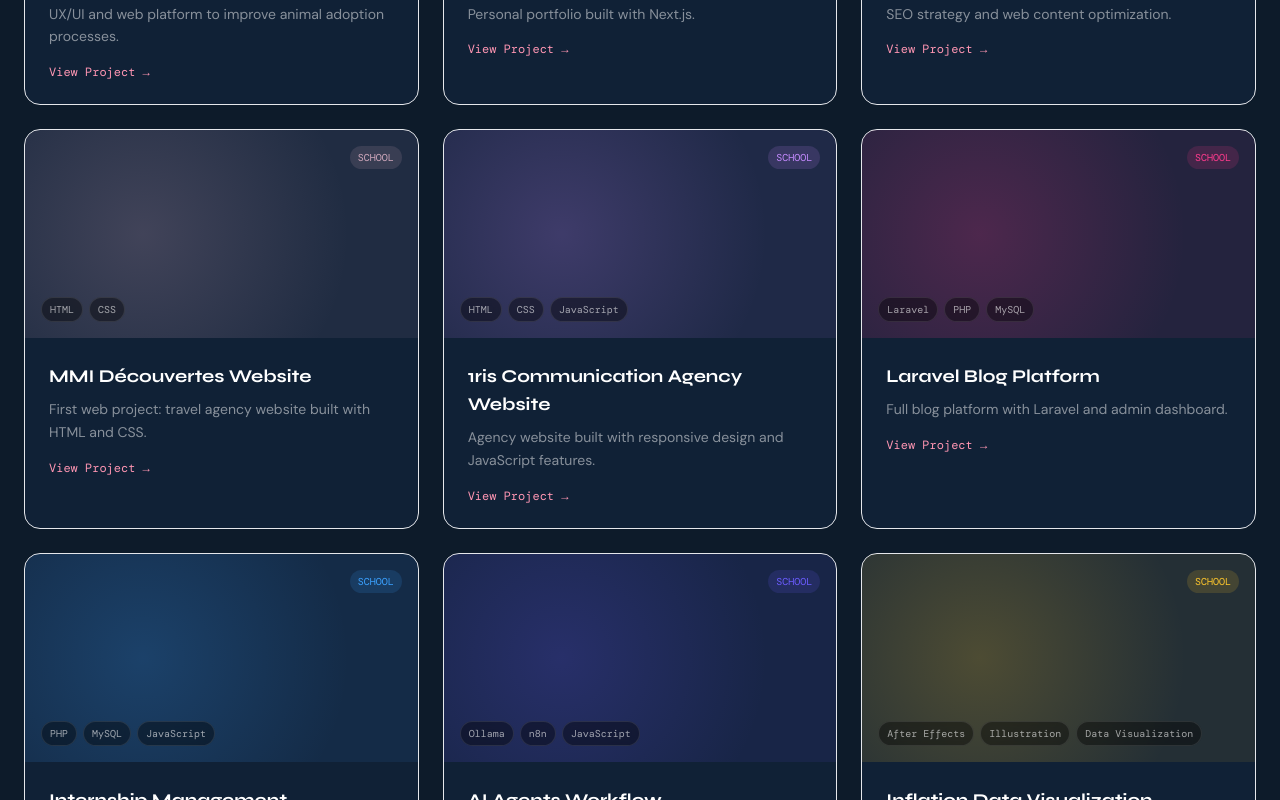
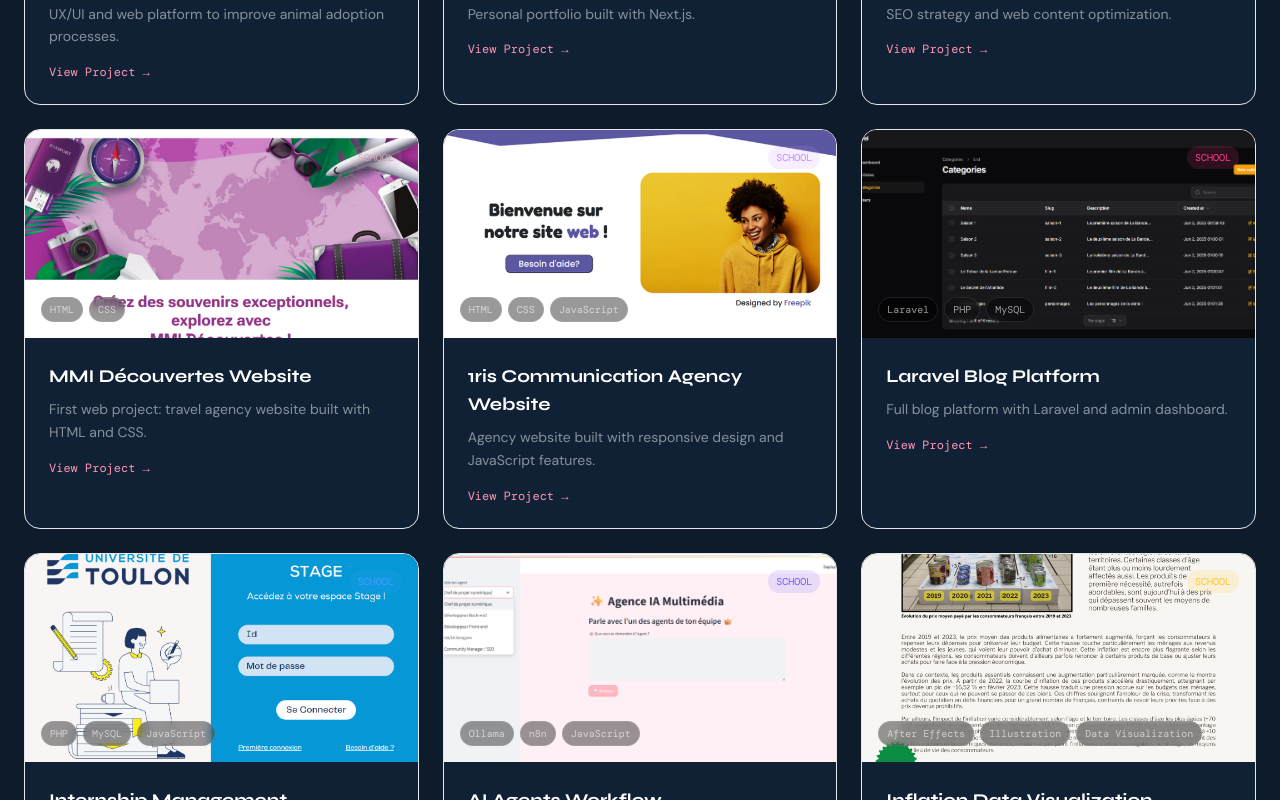
Before and after one commit to rahnya/portfolio2026, a Next.js app: page /projects in a window 1280 px wide. Shown: the part 1040-1840 px from the top of the page. Built offline with nearby package versions, Linux system fonts and the light colour scheme; a web font is replaced by a local one.

Commit message:
afficher les images dans la page projects

```diff
--- a/app/projects/page.tsx
+++ b/app/projects/page.tsx
@@ -79,17 +79,25 @@ export default function ProjectsPage() {
                 href={`/projects/${project.slug}`}
                 className="card-hover group relative bg-[#183153]/30 border border-white/8 rounded-2xl overflow-hidden hover:border-white/15"
               >
-                {/* Color splash thumbnail */}
+                {/* Thumbnail with screenshot or color splash */}
                 <div
-                  className="relative h-52 overflow-hidden"
+                  className="relative h-52 overflow-hidden bg-cover bg-center"
                   style={{ backgroundColor: `${project.color}15` }}
                 >
+                  {p.screenshots && p.screenshots[0] ? (
+                    <img
+                      src={p.screenshots[0]}
+                      alt={p.title}
+                      className="w-full h-full object-cover"
+                    />
+                  ) : (
                     <div
                       className="absolute inset-0"
                       style={{
                         background: `radial-gradient(circle at 30% 50%, ${project.color}30 0%, transparent 70%)`,
                       }}
                     />
+                  )}
                   {/* Tech stack pills */}
                   <div className="absolute bottom-4 left-4 flex flex-wrap gap-1.5">
                     {p.technologies.slice(0, 3).map((tech) => (
--- a/data/projects.json
+++ b/data/projects.json
@@ -253,7 +253,10 @@
       ],
       "githubUrl": "",
       "liveUrl": "",
-      "screenshots": ["/projects/mmi-decouvertes.png"]
+      "screenshots": [
+        "/projects/mmi-decouvertes.png",
+        "/projects/agents.png"
+      ]
     }
   },
   {
```
Lines whose indentation alone changed are shown as unchanged.
